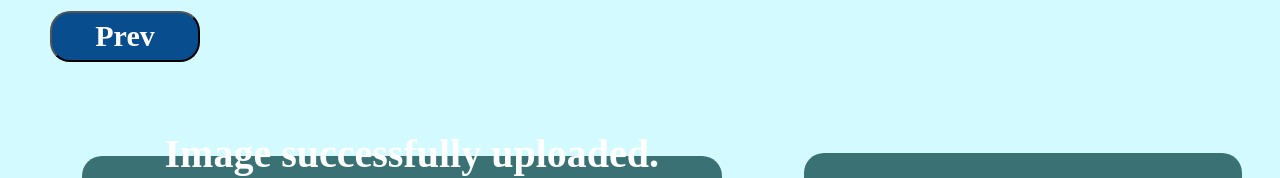
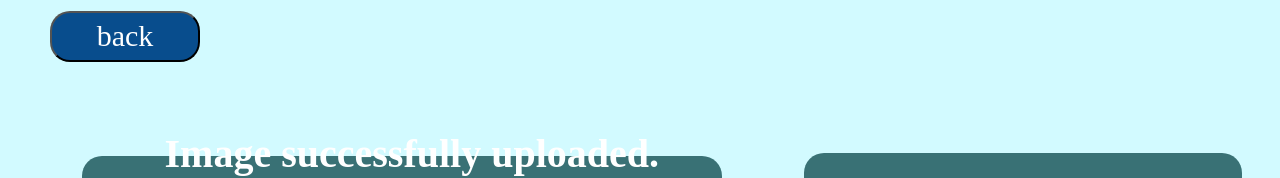
Before and after one commit to 2REYES1/snap-and-safe, a React (Create React App) app in the folder snap-and-safe/: page /pillSuccess in a window 1280 px wide. Shown: the top 178 px of the page. Built offline with nearby package versions, Linux system fonts and the light colour scheme; no server answers.

Commit message:
fixed back buttons on the success pages

```diff
--- a/snap-and-safe/src/Components/FoodSuccess/FoodSuccess.css
+++ b/snap-and-safe/src/Components/FoodSuccess/FoodSuccess.css
@@ -48,10 +48,18 @@
     font-size: 30px;
     font-family: serif;
     font-optical-sizing: auto;
-    font-weight: 900;
+    /* font-weight: 900; */
     font-style: normal;
 }
 
+.prev-button:hover{
+    background: transparent;
+    color: #084D8D;
+    /* margin: 15px;    */
+    font-weight: 900;
+    border-radius: 20px;
+    border: 5px solid #084D8D;
+}
 
 .body-layout{
     display: flex;
--- a/snap-and-safe/src/Components/FoodSuccess/FoodSuccess.jsx
+++ b/snap-and-safe/src/Components/FoodSuccess/FoodSuccess.jsx
@@ -27,7 +27,7 @@ export default function FoodSuccess(props) {
         <div className={"main-layout"}>
             <div className={"header-layout"}>
                 <button className={"prev-button"} onClick={onClickPrev}>
-                    Prev
+                    back
                 </button>
             </div>
             <div className={"box-center"}>
--- a/snap-and-safe/src/Components/PillSuccess/PillSuccess.css
+++ b/snap-and-safe/src/Components/PillSuccess/PillSuccess.css
@@ -48,10 +48,18 @@
     font-size: 30px;
     font-family: serif;
     font-optical-sizing: auto;
-    font-weight: 900;
+    /* font-weight: 900; */
     font-style: normal;
 }
 
+.prev-button:hover{
+    background: transparent;
+    color: #084D8D;
+    /* margin: 15px;    */
+    font-weight: 900;
+    border-radius: 20px;
+    border: 5px solid #084D8D;
+}
 
 .body-layout{
     display: flex;
--- a/snap-and-safe/src/Components/PillSuccess/PillSuccess.jsx
+++ b/snap-and-safe/src/Components/PillSuccess/PillSuccess.jsx
@@ -157,7 +157,7 @@ async function run() {
         <div className={"main-layout"}>
             <div className={"header-layout"}>
                 <button className={"prev-button"} onClick={onClickPrev}>
-                    Prev
+                    back
                 </button>
             </div>
             <div className={"inputs"}>
```
